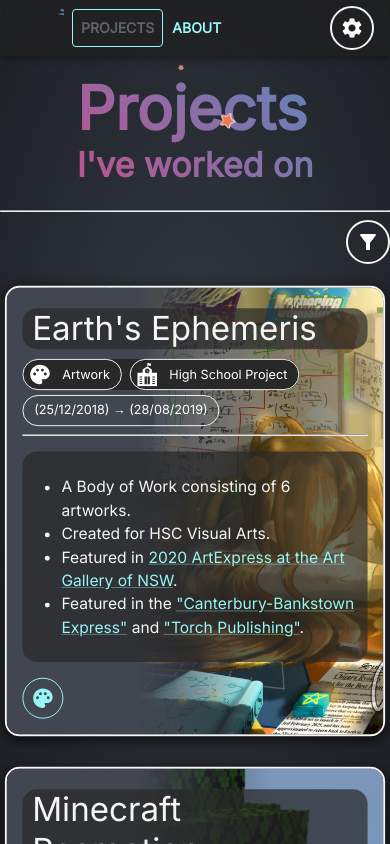
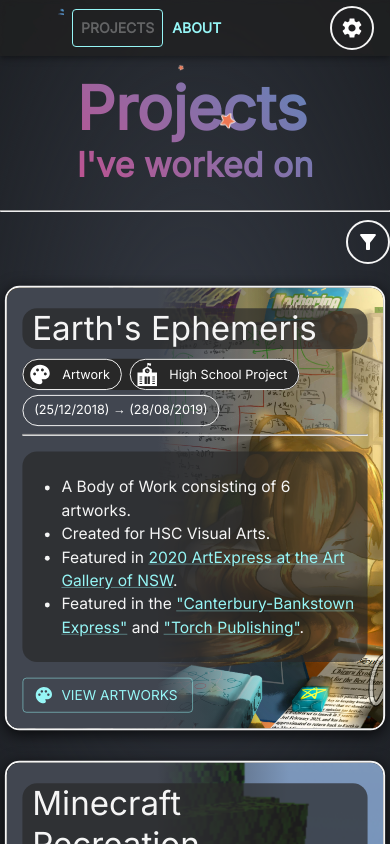
Before and after one commit to GHWang28/GHWang28.github.io, a React (Create React App) app in the folder frontend/: page /#/projects in a window 390 px wide. Shown: the top 844 px of the page. Built offline with nearby package versions, Linux system fonts and the light colour scheme.

Commit message:
Removed mobile responsive icon buttons

```diff
--- a/frontend/src/components/CardProject/index.jsx
+++ b/frontend/src/components/CardProject/index.jsx
@@ -1,5 +1,5 @@
 import React, { useState } from 'react';
-import { Box, Button, Chip, IconButton, styled, Typography, useMediaQuery, useTheme } from '@mui/material';
+import { Box, Button, Chip, styled, Typography, useMediaQuery, useTheme } from '@mui/material';
 import { useInView } from 'react-intersection-observer';
 import ChipContainer from '../ChipContainer';
 import BootstrapTooltip from '../BootstrapTooltip';
@@ -59,7 +59,7 @@ function CardProject ({
       <Box
         sx={{
           p: 2,
-          backgroundImage: `linear-gradient(90deg, ${bgColor} 35%, rgba(255,255,255,0) 70%)`
+          backgroundImage: `linear-gradient(90deg, ${bgColor} 40%, rgba(255,255,255,0) 75%)`
         }}
       >
         <Box sx={{ width: (smallMq) ? '60%' : '100%' }}>
@@ -116,7 +116,6 @@ function CardProject ({
         {buttons.map((button, buttonIndex) => (
           <BootstrapTooltip key={`c${index}-b${buttonIndex}]`} enterDelay={300} title={button?.disabled || button.text}>
             <span>
-              {(smallMq) ? (
               <Button
                 startIcon={button.icon}
                 variant='outlined'
@@ -126,29 +125,12 @@ function CardProject ({
               >
                 {button.text}
               </Button>
-              ) : (
-                <IconButton
-                  onClick={button.onClick}
-                  disabled={button?.disabled !== undefined}
-                  sx={{
-                    mr: 1,
-                    color: 'primary.main',
-                    borderColor: (button?.disabled) ? 'gray' : 'primary.main',
-                    borderStyle: 'solid',
-                    borderWidth: '1px'
-                  }}
-                >
-                  {button.icon}
-                </IconButton>
-              )}
             </span>
           </BootstrapTooltip>
         ))}
       </Box>
       {/* Background Image */}
-      {(imgs[0].endsWith('.mp4'))
-        ? <VideoShow src={imgs[0]} />
-        : <ImageSlideShow imgs={imgs} />
+      {(imgs[0].endsWith('.mp4')) ? <VideoShow src={imgs[0]} /> : <ImageSlideShow imgs={imgs} />
       }
     </Box>
   )
```
Lines whose indentation alone changed are shown as unchanged.
